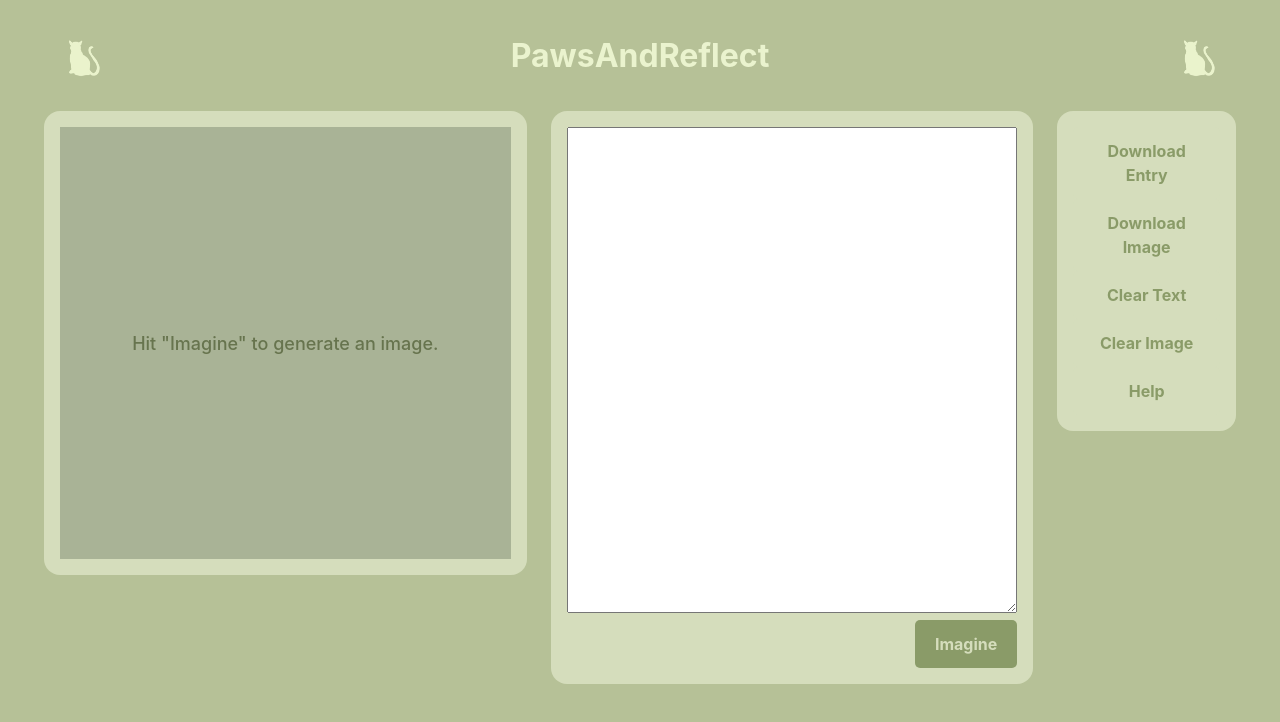
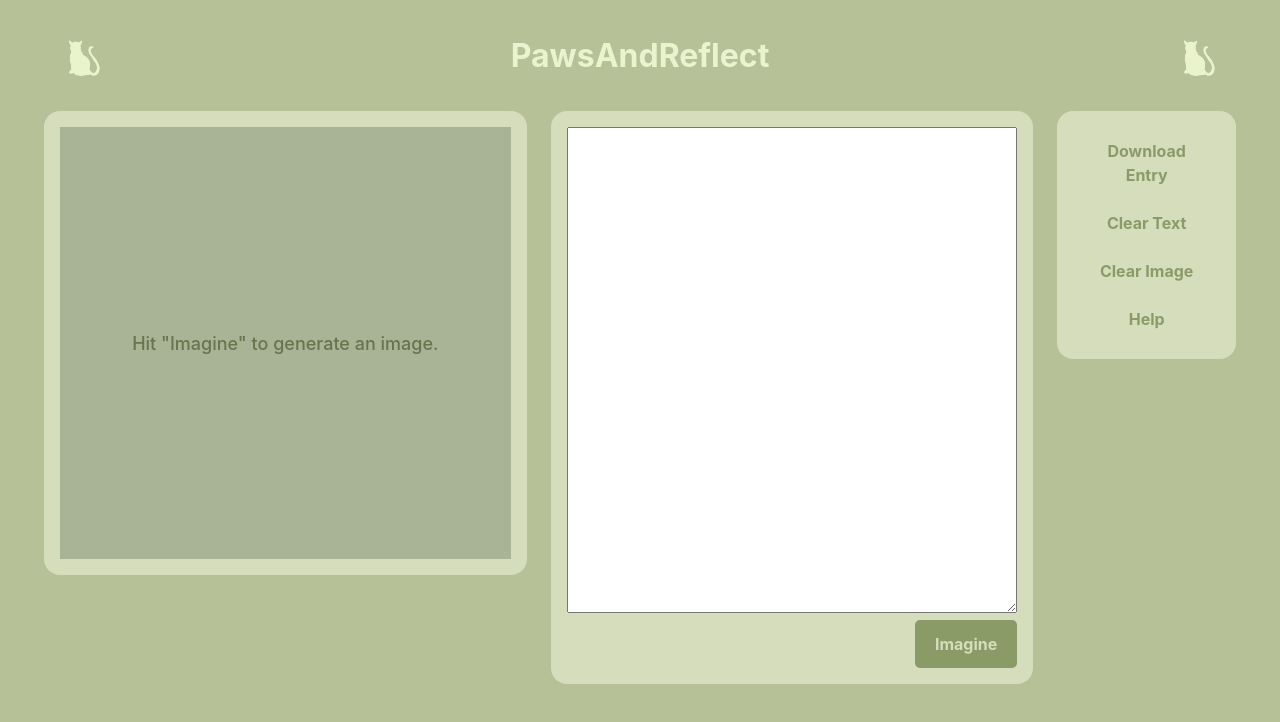
Before and after one commit to remembyr/PawsAndReflect, a React (Create React App) app: page / in a window 1280 px wide. Shown: the top 722 px of the page. Built offline with nearby package versions, Linux system fonts and the light colour scheme; no server answers.

Commit message:
removed the download image button again because OpenAI doesn't include the CORS header in their response. Not super important to download image anyways. Also added cartoon style

```diff
--- a/src/App.js
+++ b/src/App.js
@@ -29,7 +29,7 @@ function App() {
 
 
   async function generateImageFromDescription(description) {
-      const imageResponse = await openai.images.generate({ model: "dall-e-3", prompt:'No Humans, Only cats, One cat, Cute, Funny, ' + description});
+      const imageResponse = await openai.images.generate({ model: "dall-e-3", prompt:'No Humans, Only cats, One cat, Cute, Funny, Cartoon style: ' + description});
       const URLResponse = imageResponse.data[0].url; // This returns the URL of the generated image
       setImageURL(URLResponse);
       setImageExists(true);
@@ -75,22 +75,6 @@ function App() {
     document.body.removeChild(link);
   };
 
-  const handleDownloadImage = () => {
-    if (imageExists) {
-      // Create a link element
-      const link = document.createElement('a');
-
-      // Set the link's href to the imageURL
-      link.href = imageURL;
-      link.target = '_blank';
-      link.download = 'journalImage.png';
-
-      // Append the link to the document, trigger the download, and then remove the link
-      document.body.appendChild(link);
-      link.click();
-      document.body.removeChild(link);
-    }
-  };
 
   const handleClear = () => {
     setJournalEntry("");
@@ -187,7 +171,6 @@ function App() {
         <div className='col-md-2'>
           <div className='containerGreen container leftSide'>
               <button className="menu-button" onClick={handleDownloadText}>Download Entry</button><br></br>
-              <button className="menu-button" onClick={handleDownloadImage}>Download Image</button><br></br>
               <button className="menu-button" onClick={handleClear}>Clear Text</button><br></br>
               <button className="menu-button" onClick={handleClearImage}>Clear Image</button><br></br>
               <button className="menu-button" onClick={openHelpModal}>Help</button>
```
